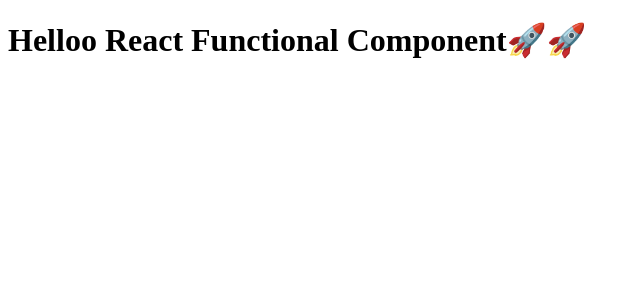
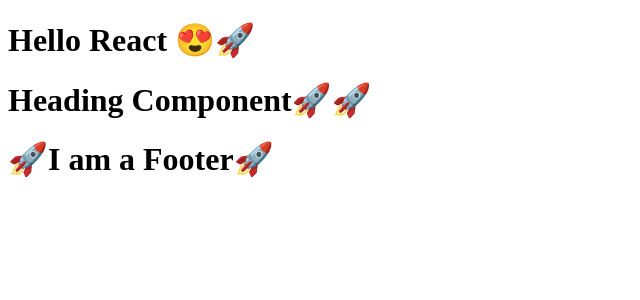
Before and after one commit to swamydyapa/NamasteReact, a React (Vite) app: page / in a window 1280 px wide. Shown: the top 300 px of the page, without its empty margins (0-640 px from the left). Built offline with nearby package versions, Linux system fonts and the light colour scheme.

Commit message:
Created a composition of components

```diff
--- a/App.js
+++ b/App.js
@@ -1,12 +1,23 @@
 import React, { Component } from "react";
 import ReactDOM from "react-dom";
 
-// React Element
-const heading = <h1 className="heading"> Helloo React🚀🚀</h1>;
+const title = <h1 className="title"> Hello React 😍🚀</h1>;
 
-//  React Functional Component
+const FooterComponent = () => {
+	return <h1 className="footer">🚀I am a Footer🚀</h1>;
+};
+// can also place React components inside React element
+
+const footerElem = <div className="title"> <FooterComponent/> </div>;
+
 const HeadingComponent = () => {
-	return <h1 className="heading">Helloo React Functional Component🚀🚀</h1>;
+	return (
+		<div className="container">
+			{title}
+			<h1 className="heading">Heading Component🚀🚀</h1>
+			{footerElem}
+		</div>
+	);
 };
 const root = ReactDOM.createRoot(document.getElementById("root"));
 root.render(<HeadingComponent/>);
```
